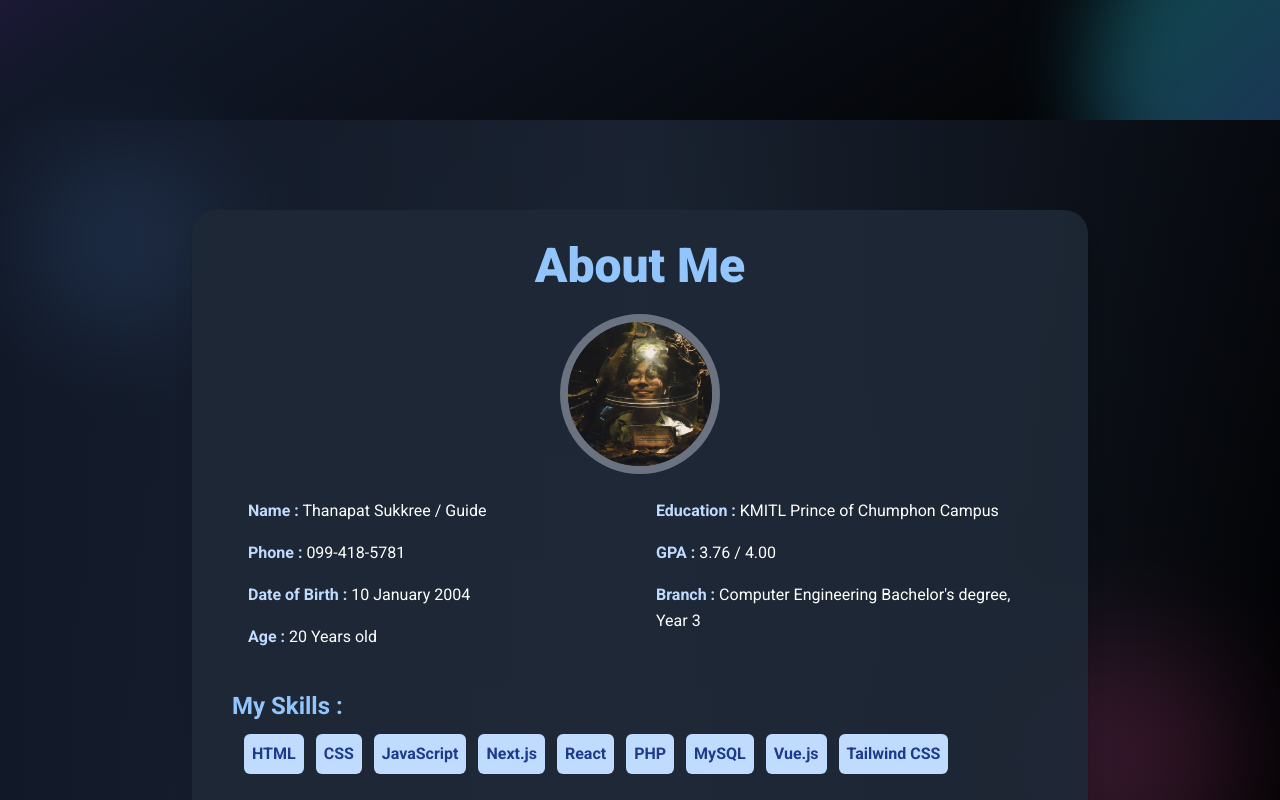
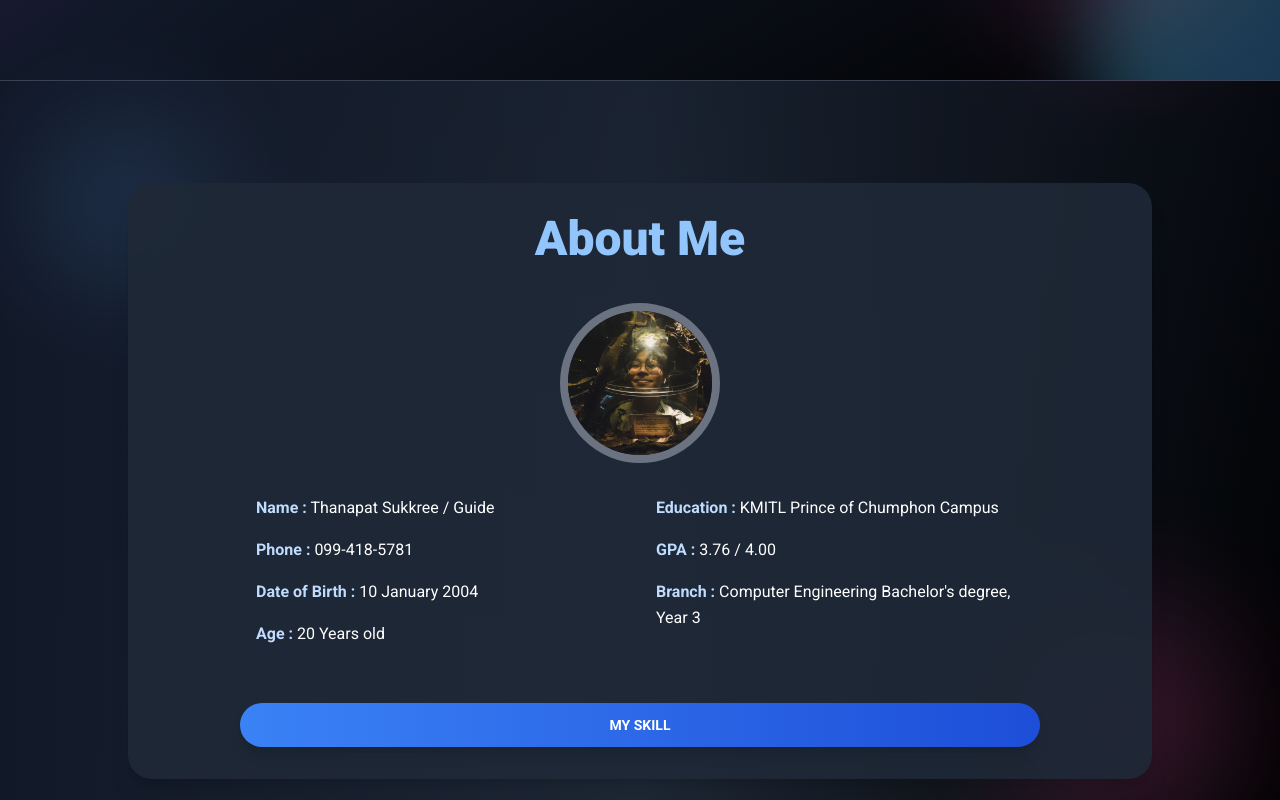
Before and after one commit to GxideZ/Intern, a Next.js app: page / in a window 1280 px wide. Shown: the part 720-1520 px from the top of the page. Built offline with nearby package versions, Linux system fonts and the light colour scheme.

Commit message:
first commit

```diff
--- a/package.json
+++ b/package.json
@@ -10,6 +10,7 @@
   },
   "dependencies": {
     "font-awesome": "^4.7.0",
+    "framer-motion": "^12.0.5",
     "next": "15.1.6",
     "react": "^19.0.0",
     "react-dom": "^19.0.0",
--- a/src/app/components/Aboutme.jsx
+++ b/src/app/components/Aboutme.jsx
@@ -1,22 +1,76 @@
-import React from "react";
-import Link from "next/link";
+import React, { useState } from "react";
 
 const Aboutme = () => {
+  const [selectedSkill, setSelectedSkill] = useState(null);
+
+  const skills = [
+    {
+      skill: "HTML",
+      icon: "🌐",
+      description: "เข้าใจหลักการทำงานและโครงสร้างของ HTML ได้ในระดับดี",
+    },
+    {
+      skill: "CSS",
+      icon: "🎨",
+      description: "สามารถใช้งาน CSS ได้ ในระดับปลานกลางใช้ในการตกแต่ง Website",
+    },
+    {
+      skill: "JavaScript",
+      icon: "📜",
+      description:
+        "สาราถเขียน JavaScript ในเข้าใจหลักการทำงานในการดึง API ได้ระดับพอใช้ได้",
+    },
+    {
+      skill: "Next.js",
+      icon: "⚡",
+      description: "เข้าใจโครงสร้างและการทำงานของ Next.js ในระดับปานกลาง",
+    },
+    {
+      skill: "React",
+      icon: "⚛️",
+      description:
+        "เข้าใจโครงสร้างและการทำงานของ React ในระดับปานกลาง จะเขียนเหมือน Next.js",
+    },
+    {
+      skill: "PHP",
+      icon: "🐘",
+      description:
+        "เข้าใจการทำงานของ PHP ได้ระดับปานกลาง สามารถใช้ภาษา PHP ในการดึงข้อมูลจาก Database ได้",
+    },
+    {
+      skill: "MySQL",
+      icon: "🛢️",
+      description:
+        "สามารถสร้างฐานข้อมูล และเข้าใจระบบและหลักการทำงานของ SQL ได้ในระดับปานกลาง",
+    },
+    {
+      skill: "Vue.js",
+      icon: "🟢",
+      description: "เข้าใจโครงสร้างการทำงานของ Vue.js ในระดับปานกลาง",
+    },
+    {
+      skill: "Tailwind CSS",
+      icon: "🌬️",
+      description:
+        "เป็น framework ของ CSS สามารถเขียนและเข้าใจโครงสร้างในการเขียนในระดับปานกลาง",
+    },
+  ];
+
   return (
-    <div className="min-h-screen bg-gradient-to-r from-gray-900 via-gray-800 to-black py-4 px-5 flex items-center justify-center relative">
+    <div className="min-h-screen border-t border-gray-700 bg-gradient-to-r from-gray-900 via-gray-800 to-black py-10 px-6 flex items-center justify-center relative">
       {/* เอฟเฟกต์ Background */}
       <div className="absolute inset-0 bg-gradient-to-t from-transparent to-gray-900 opacity-40 pointer-events-none"></div>
       <div className="absolute top-10 left-10 w-40 h-40 bg-blue-400 opacity-20 rounded-full blur-3xl"></div>
       <div className="absolute bottom-10 right-10 w-60 h-60 bg-pink-500 opacity-20 rounded-full blur-3xl"></div>
 
       {/* เนื้อหา About Me */}
-      <div className="relative bg-gray-800 bg-opacity-90 w-full max-w-4xl shadow-xl rounded-3xl p-8 text-white">
-        <h1 className="text-5xl font-extrabold text-blue-300 mb-6 text-center">
+      <div className="relative bg-gray-800 bg-opacity-90 w-full max-w-5xl shadow-xl rounded-3xl p-8 text-white">
+        <h1 className="text-5xl font-extrabold text-blue-300 mb-10 text-center">
           About Me
         </h1>
 
         {/* รูปภาพ */}
-        <div className="mb-6 flex justify-center">
+        <div className="mb-8 flex justify-center">
           <img
             src="2.jpg"
             alt="Profile Picture"
@@ -24,8 +78,8 @@ const Aboutme = () => {
           />
         </div>
 
-        {/* Grid สำหรับแบ่งข้อมูล */}
-        <div className="grid grid-cols-1 md:grid-cols-2 gap-8 mx-6">
+        {/* ข้อมูลส่วนตัว */}
+        <div className="grid grid-cols-1 md:grid-cols-2 gap-8 mx-auto max-w-3xl">
           {/* คอลัมน์ข้อมูล 1 */}
           <div>
             <p className="text-1xl mb-4 leading-relaxed">
@@ -48,7 +102,7 @@ const Aboutme = () => {
 
           {/* คอลัมน์ข้อมูล 2 */}
           <div>
-            <p className="text- mb-4 leading-relaxed">
+            <p className="text-1xl mb-4 leading-relaxed">
               <span className="font-bold text-blue-200">Education :</span> KMITL
               Prince of Chumphon Campus
             </p>
@@ -62,40 +116,51 @@ const Aboutme = () => {
           </div>
         </div>
 
-        {/* My skills */}
-        <div className="flex flex-wrap justify-start m-2 items-center my-6 space-y-3 space-x-3">
-          <span className="text-2xl w-full font-bold text-start text-blue-300">
-            My Skills :
-          </span>
+        {/* My Skills */}
+        <div className="mt-10">
+          {/* ปุ่ม Skill */}
+          <div className="flex flex-wrap gap-3 justify-center ">
+            <button
+              onClick={() => setSelectedSkill("Skill")}
+              className=" w-[800px] bg-gradient-to-r from-blue-500 to-blue-700 text-white font-bold px-6 py-3 rounded-full shadow-lg hover:scale-105 hover:shadow-xl transition-transform duration-300 text-sm"
+            >
+              MY SKILL
+            </button>
+          </div>
 
-          {/* Skill tags */}
-          <p className="text-blue-900 bg-blue-200 font-bold p-2 rounded-md">
-            HTML
-          </p>
-          <p className="text-blue-900 bg-blue-200 font-bold p-2 rounded-md">
-            CSS
-          </p>
-          <p className="text-blue-900 bg-blue-200 font-bold p-2 rounded-md">
-            JavaScript
-          </p>
-          <p className="text-blue-900 bg-blue-200 font-bold p-2 rounded-md">
-            Next.js
-          </p>
-          <p className="text-blue-900 bg-blue-200 font-bold p-2 rounded-md">
-            React
-          </p>
-          <p className="text-blue-900 bg-blue-200 font-bold p-2 rounded-md">
-            PHP
-          </p>
-          <p className="text-blue-900 bg-blue-200 font-bold p-2 rounded-md">
-            MySQL
-          </p>
-          <p className="text-blue-900 bg-blue-200 font-bold p-2 rounded-md">
-            Vue.js
-          </p>
-          <p className="text-blue-900 bg-blue-200 font-bold p-2 rounded-md">
-            Tailwind CSS
-          </p>
+          {/* Skill Detail Modal */}
+          {selectedSkill && (
+            <div className="absolute inset-0 bg-black bg-opacity-50 flex items-center justify-center z-50 overflow-hidden max-w-4xl mx-auto px-4 py-10">
+              <div className="bg-white text-black p-6 rounded-lg shadow-lg w-full max-w-3xl">
+                <h3 className="text-xl font-bold mb-4 text-center">
+                  My Skills
+                </h3>
+                <div className="grid grid-cols-2 md:grid-cols-3 gap-4 text-left">
+                  {skills.map((item, index) => (
+                    <div
+                      key={index}
+                      className="flex flex-col bg-gray-100 p-4 rounded-md shadow-sm hover:shadow-md transition"
+                    >
+                      <p className="text-lg font-bold mb-1">
+                        {item.icon} {item.skill}
+                      </p>
+                      <p className="text-gray-700 text-sm">
+                        {item.description}
+                      </p>
+                    </div>
+                  ))}
+                </div>
+                <div className="text-center mt-6">
+                  <button
+                    onClick={() => setSelectedSkill(null)}
+                    className="bg-gradient-to-r from-red-500 to-red-600 text-white font-bold px-6 py-3 rounded-full shadow-lg hover:scale-105 hover:shadow-xl transition-transform duration-300"
+                  >
+                    Close
+                  </button>
+                </div>
+              </div>
+            </div>
+          )}
         </div>
       </div>
     </div>
--- a/src/app/components/Intern.jsx
+++ b/src/app/components/Intern.jsx
@@ -2,7 +2,8 @@ import React from "react";
 
 function Intern() {
   return (
-    <div className="min-h-screen bg-gradient-to-r from-gray-900 via-gray-800 to-black py-8 px-6 flex items-center justify-center relative">
+    <div className="min-h-screen bg-gradient-to-r from-gray-900 via-gray-800 to-black py-8 px-6 flex items-center justify-center relative border-t border-gray-700">
+
       <div className="absolute inset-0 bg-gradient-to-t from-transparent to-gray-900 opacity-40 pointer-events-none"></div>
       <div className="absolute top-10 left-10 w-40 h-40 bg-blue-400 opacity-20 rounded-full blur-3xl"></div>
       <div className="absolute bottom-10 right-10 w-60 h-60 bg-blue-500 opacity-20 rounded-full blur-3xl"></div>
--- /dev/null
+++ b/src/app/components/Picture.jsx
@@ -0,0 +1,49 @@
+import React from 'react';
+
+const Picture = () => {
+  const images = [
+    '6.jpg',
+    '2.jpg',
+    '3.jpg',
+    '4.jpg',
+    '5.jpg',
+    '7.jpg',
+  ];
+
+  return (
+    <div className="min-h-screen bg-gradient-to-br from-gray-900 via-gray-800 to-gray-900 flex flex-col items-center justify-center px-6 relative overflow-hidden border-t border-gray-700">
+      {/* Background Effects */}
+      <div className="absolute top-0 left-0 w-80 h-80 bg-gradient-to-r from-purple-500 to-indigo-500 opacity-30 blur-3xl transform -translate-x-1/2 -translate-y-1/2 rounded-full animate-pulse"></div>
+      <div className="absolute bottom-10 right-0 w-96 h-96 bg-gradient-to-tl from-indigo-500 to-teal-800 opacity-40 blur-2xl transform translate-x-1/2 translate-y-1/8 rounded-full animate-spin-slow"></div>
+      <div className="absolute top-1/2 left-1/2 w-72 h-72 bg-gradient-to-br from-teal-500 to-purple-500 opacity-20 blur-2xl transform -translate-x-1/2 -translate-y-1/2 rounded-full"></div>
+
+      {/* Title */}
+      <h1 className="text-4xl font-extrabold mb-8 text-gray-200 tracking-wide">
+        Photo Album
+      </h1>
+
+      {/* Image Grid */}
+      <div className="grid grid-cols-1 sm:grid-cols-2 lg:grid-cols-3 gap-6 w-full max-w-5xl z-10">
+        {images.map((image, index) => (
+          <div
+            key={index}
+            className="relative overflow-hidden rounded-lg shadow-lg group transform transition duration-500 hover:scale-105 hover:rotate-1"
+          >
+            <img
+              src={image}
+              alt={`Album ${index + 1}`}
+              className="w-full h-64 object-cover transition-transform duration-500 group-hover:scale-110"
+            />
+            <div className="absolute inset-0 bg-gradient-to-t from-black via-transparent to-black opacity-0 group-hover:opacity-100 transition-opacity duration-500 flex flex-col items-center justify-center space-y-2">
+              <p className="text-white text-lg font-bold tracking-wider">
+                Image {index + 1}
+              </p>
+            </div>
+          </div>
+        ))}
+      </div>
+    </div>
+  );
+};
+
+export default Picture;
--- a/src/app/components/Project.jsx
+++ b/src/app/components/Project.jsx
@@ -73,12 +73,12 @@ const Project = () => {
   };
 
   return (
-    <div className="min-h-screen bg-gradient-to-br from-gray-900 via-gray-800 to-gray-900 text-white py-8 px-6 flex flex-col items-center justify-center">
+    <div className="min-h-screen border-t border-gray-700 bg-gradient-to-br from-gray-900 via-gray-800 to-gray-900 text-white py-8 px-6 flex flex-col items-center justify-center">
       <div className="absolute inset-0 bg-gradient-to-t from-transparent to-gray-900 opacity-40 pointer-events-none"></div>
       <div className="absolute top-10 left-10 w-40 h-40 bg-blue-400 opacity-20 rounded-full blur-3xl"></div>
       <div className="absolute bottom-10 right-10 w-60 h-60 bg-pink-500 opacity-20 rounded-full blur-3xl"></div>
 
-      <h1 className="text-4xl font-bold mb-6 text-center text-gray-100">
+      <h1 className="text-4xl font-bold mb-6 text-center text-white">
         My Projects
       </h1>
 
--- a/src/app/globals.css
+++ b/src/app/globals.css
@@ -18,4 +18,6 @@ body {
     -ms-overflow-style: none; /* สำหรับ Internet Explorer และ Edge */
     scrollbar-width: none; /* สำหรับ Firefox */
   }
+
+
 }
--- a/src/app/page.jsx
+++ b/src/app/page.jsx
@@ -1,6 +1,6 @@
 "use client";
-import { useEffect } from "react";
-import { useState } from "react";
+import { useEffect, useState } from "react";
+import { motion } from "framer-motion";
 
 // component
 import Navbar from "./components/navbar";
@@ -9,55 +9,68 @@ import Footer from "./components/footer";
 import Intern from "./components/Intern";
 import Project from "./components/Project";
 import Aboutme from "./components/Aboutme";
+import Picture from "./components/Picture";
 
 export default function Home() {
-  const [visibleSection, setVisibleSection] = useState("");
+  const [activeSection, setActiveSection] = useState("home");
 
   useEffect(() => {
+    const observerOptions = {
+      root: null,
+      threshold: 0.25, // Trigger when 25% of the section is visible
+    };
+
+    const handleObserver = (entries) => {
+      entries.forEach((entry) => {
+        if (entry.isIntersecting) {
+          setActiveSection(entry.target.id);
+        }
+      });
+    };
+
+    const observer = new IntersectionObserver(handleObserver, observerOptions);
     const sections = document.querySelectorAll("section");
-    const observer = new IntersectionObserver(
-      (entries) => {
-        entries.forEach((entry) => {
-          if (entry.isIntersecting) {
-            entry.target.classList.add("opacity-100", "translate-y-0");
-          }
-        });
-      },
-      { threshold: 0.2 }
-    );
+    sections.forEach((section) => observer.observe(section));
 
-    sections.forEach((section) => {
-      observer.observe(section);
-    });
-
-    return () => observer.disconnect();
+    return () => {
+      sections.forEach((section) => observer.unobserve(section));
+    };
   }, []);
 
   return (
     <div className="scroll-smooth">
-      <Navbar />
+      <Navbar activeSection={activeSection} />
+      <motion.div
+          initial={{ opacity: 0, y: 50 }}
+          whileInView={{ opacity: 1, y: 0 }}
+          transition={{ duration: 0.8 }}
+        >
 
-      <section id="home" className="opacity-0 translate-y-10 transition-all duration-1000">
+      <section id="home" className="transition-all duration-1000">
         <Banner />
       </section>
 
-      <section id="about" className="opacity-0 translate-y-10 transition-all duration-1000">
+      <section id="about" className="transition-all duration-1000">
         <Aboutme />
       </section>
 
-      <section id="project" className="opacity-0 translate-y-10 transition-all duration-1000">
+      <section id="project" className="transition-all duration-1000">
         <Project />
       </section>
 
-      <section id="intern" className="opacity-0 translate-y-10 transition-all duration-1000">
+      <section id="intern" className="transition-all duration-1000">
         <Intern />
       </section>
 
-      <section id="contact" className="opacity-0 translate-y-10 transition-all duration-1000">
+      <section id="picture" className="transition-all duration-1000">
+        <Picture />
+      </section>
+
+      <section id="contact" className="transition-all duration-1000">
         <Footer />
       </section>
 
-
+      </motion.div>
     </div>
   );
 }
--- a/tailwind.config.mjs
+++ b/tailwind.config.mjs
@@ -11,6 +11,10 @@ export default {
         background: "var(--background)",
         foreground: "var(--foreground)",
       },
+      transform: {
+        'preserve-3d': 'transform-style: preserve-3d',
+        'backface-hidden': 'backface-visibility: hidden',
+      },
     },
   },
   plugins: [],
```
Also changed, not shown: src/app/components/navbar.jsx (+17 -2 lines), 1 other file (tests, documents, lock files or other folders).
